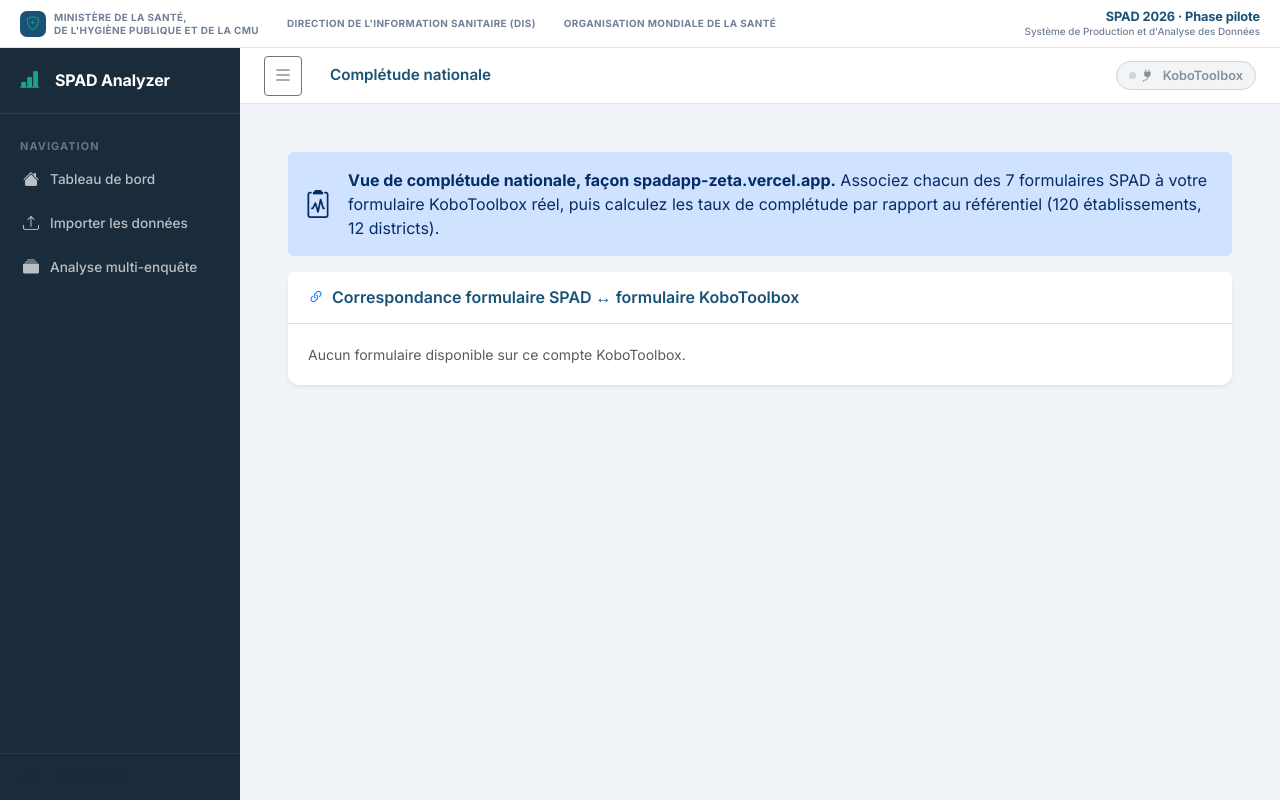
After one commit to kjmb2006-cmyk/spad-phakts-analyzer, a Flask app: template analyzer/templates/completude.html in a window 1280 px wide. The commit adds this page. Run offline with Flask 3, Linux system fonts and the light colour scheme; the template is opened without the code that fills it, so the values that code supplies are empty; some libraries are stand-ins or nearby versions.

Commit message:
Feature: vue de complétude nationale (nouvelle page /completude)
Phase 3 du chantier « reproduire spadapp-zeta.vercel.app » : branche le
référentiel (Phase 1) et le moteur de calcul (Phase 2) à une interface
utilisable — l'équivalent de la vue nationale du dashboard existant.

- Routes /completude (page), /completude/mapper (associer un formulaire SPAD
  F5-F07 à un formulaire KoboToolbox réel — un mapping explicite, pas de
  détection automatique possible : les UID Kobo ne portent aucune info sur
  le contenu du formulaire) et /completude/calculer (tire les données des
  formulaires mappés, calcule via completeness.national_summary, persiste
  le résultat en session avec horodatage).
- templates/completude.html : cartes par formulaire réutilisant les
  composants status-pill / progress-track déjà construits ; un formulaire
  non mappé affiche "Non calculé" plutôt qu'une fausse valeur à 0%.
- Entrée de navigation "Complétude nationale".

Bug trouvé et corrigé en cours de route : le bouton "Calculer" était dans un
<form> imbriqué dans le <form> de mapping — invalide en HTML, silencieusement
ignoré par le navigateur (le clic ne soumettait rien). Invisible dans les
tests automatisés (qui postent directement aux routes, sans passer par le
DOM) — seule la vérification dans un vrai navigateur l'a révélé. Corrigé en
détachant le bouton via l'attribut form="".

Validé : test de bout en bout avec soumissions simulées sur les vrais codes
établissements (mapping + calcul + statuts + gestion du cas non-mappé) et
vérification visuelle complète dans un vrai navigateur après correction du
bug de formulaire imbriqué.

```diff
--- a/analyzer/app.py
+++ b/analyzer/app.py
@@ -1,4 +1,4 @@
-import os, json, uuid, re
+import os, json, uuid, re, datetime
 import pandas as pd
 from flask import (Flask, render_template, request, session,
                    redirect, url_for, jsonify, send_file, flash, Response)
@@ -39,6 +39,8 @@ except ImportError:
 
 from modules import kobo_sync
 from modules import kobo_track
+from modules import reference_data as ref_data
+from modules import completeness as cp
 
 app = Flask(__name__)
 app.config.from_object(Config)
@@ -1972,6 +1974,83 @@ def suivi_analyser(uid):
     return redirect(url_for('data_preview'))
 
 
+# ─── Complétude nationale (référentiel + moteur de complétude) ────────────────
+#
+# Reproduit le tableau de bord de complétude façon spadapp-zeta.vercel.app :
+# l'utilisateur associe chacun des 7 formulaires SPAD à son formulaire Kobo
+# réel (un mapping, pas une détection automatique — les UID Kobo ne portent
+# aucune information sur le formulaire), puis « Calculer » tire les données
+# de chaque formulaire mappé et calcule reçu/cible/taux/statut via
+# modules/completeness.py, au regard du référentiel modules/reference_data.py.
+
+@app.route('/completude')
+def completude():
+    token = session.get('kobo_token')
+    if not token:
+        flash("Connectez-vous d'abord à KoboToolbox pour calculer la complétude.", 'warning')
+        return redirect(url_for('kobo_connect'))
+    instance = session.get('kobo_instance')
+    assets_result = list_assets(token, instance=instance)
+    assets = assets_result.get('assets', []) if assets_result.get('success') else []
+    mapping = session.get('spad_form_mapping', {})
+    result = session.get('completude_result')
+    return render_template(
+        'completude.html',
+        assets=assets,
+        assets_error=None if assets_result.get('success') else assets_result.get('error'),
+        mapping=mapping,
+        form_codes=ref_data.FORM_CODES,
+        form_labels=ref_data.FORM_LABELS,
+        result=result,
+        computed_at=session.get('completude_computed_at'),
+    )
+
+
+@app.route('/completude/mapper', methods=['POST'])
+def completude_mapper():
+    mapping = {}
+    for code in ref_data.FORM_CODES:
+        uid = (request.form.get(f'uid_{code}') or '').strip()
+        if uid:
+            mapping[code] = uid
+    session['spad_form_mapping'] = mapping
+    flash(f"Correspondance enregistrée pour {len(mapping)} formulaire(s) sur {len(ref_data.FORM_CODES)}.", 'success')
+    return redirect(url_for('completude'))
+
+
+@app.route('/completude/calculer', methods=['POST'])
+def completude_calculer():
+    token = session.get('kobo_token')
+    instance = session.get('kobo_instance')
+    mapping = session.get('spad_form_mapping', {})
+    if not token:
+        flash("Connectez-vous d'abord à KoboToolbox.", 'warning')
+        return redirect(url_for('completude'))
+    if not mapping:
+        flash("Associez au moins un formulaire avant de calculer.", 'warning')
+        return redirect(url_for('completude'))
+
+    ref = ref_data.load()
+    form_dataframes = {}
+    errors = []
+    for code, uid in mapping.items():
+        res = kobo_load_data(token, uid, instance=instance)
+        if res.get('success'):
+            form_dataframes[code] = res['df']
+        else:
+            errors.append(f"{code} : {res.get('error', 'erreur inconnue')}")
+
+    summary = cp.national_summary(ref, form_dataframes)
+    session['completude_result'] = summary
+    session['completude_computed_at'] = datetime.datetime.now().strftime('%d/%m/%Y %H:%M:%S')
+
+    if errors:
+        flash("Calcul partiel — erreurs : " + " · ".join(errors), 'warning')
+    else:
+        flash(f"Complétude calculée pour {len(form_dataframes)} formulaire(s).", 'success')
+    return redirect(url_for('completude'))
+
+
 # ─── Actualisation automatique KoboToolbox (polling en tâche de fond) ─────────
 #
 # Application desktop mono-utilisateur, sans URL publique : impossible de
--- a/analyzer/templates/base.html
+++ b/analyzer/templates/base.html
@@ -57,6 +57,9 @@
     {% endif %}
     <a href="{{ url_for('suivi') }}" class="nav-item {% if request.endpoint == 'suivi' %}active{% endif %}">
       <i class="bi bi-broadcast"></i> Suivi multi-formulaires
+    </a>
+    <a href="{{ url_for('completude') }}" class="nav-item {% if request.endpoint == 'completude' %}active{% endif %}">
+      <i class="bi bi-clipboard2-pulse"></i> Complétude nationale
     </a>
     {% endif %}
 
--- /dev/null
+++ b/analyzer/templates/completude.html
@@ -0,0 +1,106 @@
+{% extends "base.html" %}
+{% block title %}Complétude nationale — SPAD Analyzer{% endblock %}
+{% block page_title %}Complétude nationale{% endblock %}
+
+{% block content %}
+<div class="container-fluid px-4 py-3">
+
+  <div class="alert alert-primary border-0 d-flex align-items-center gap-3 mb-3">
+    <i class="bi bi-clipboard2-pulse fs-3"></i>
+    <div>
+      <strong>Vue de complétude nationale, façon spadapp-zeta.vercel.app.</strong>
+      Associez chacun des 7 formulaires SPAD à votre formulaire KoboToolbox réel, puis calculez
+      les taux de complétude par rapport au référentiel (120 établissements, 12 districts).
+    </div>
+  </div>
+
+  <!-- ═══ Correspondance formulaires ═══ -->
+  <div class="card border-0 shadow-sm mb-4">
+    <div class="card-header bg-white border-bottom py-3 d-flex justify-content-between align-items-center flex-wrap gap-2">
+      <h6 class="mb-0 fw-semibold"><i class="bi bi-link-45deg me-2 text-primary"></i>Correspondance formulaire SPAD ↔ formulaire KoboToolbox</h6>
+      {% if computed_at %}
+      <span class="text-muted small"><i class="bi bi-clock-history me-1"></i>Calculé le {{ computed_at }}</span>
+      {% endif %}
+    </div>
+    <div class="card-body">
+      {% if assets_error %}
+      <div class="alert alert-danger small mb-0">{{ assets_error }}</div>
+      {% elif not assets %}
+      <p class="text-muted small mb-0">Aucun formulaire disponible sur ce compte KoboToolbox.</p>
+      {% else %}
+      <!-- Formulaire de calcul déclaré séparément (pas imbriqué — le HTML
+           n'autorise pas les <form> imbriqués) ; le bouton "Calculer" s'y
+           rattache via l'attribut form="". -->
+      <form id="calculerForm" method="POST" action="{{ url_for('completude_calculer') }}"></form>
+
+      <form method="POST" action="{{ url_for('completude_mapper') }}">
+        <div class="row g-3">
+          {% for code in form_codes %}
+          <div class="col-md-6 col-lg-4">
+            <label class="form-label small fw-semibold">
+              {{ code }} — {{ form_labels[code] }}
+            </label>
+            <select name="uid_{{ code }}" class="form-select form-select-sm">
+              <option value="">— Non associé —</option>
+              {% for a in assets %}
+              <option value="{{ a.uid }}" {% if mapping.get(code) == a.uid %}selected{% endif %}>
+                {{ a.name }} ({{ a.submission_count }} soum.)
+              </option>
+              {% endfor %}
+            </select>
+          </div>
+          {% endfor %}
+        </div>
+        <div class="d-flex gap-2 mt-3">
+          <button type="submit" class="btn btn-outline-primary btn-sm">
+            <i class="bi bi-save me-1"></i>Enregistrer la correspondance
+          </button>
+          <button type="submit" form="calculerForm" class="btn btn-primary btn-sm" {% if not mapping %}disabled{% endif %}>
+            <i class="bi bi-calculator me-1"></i>Calculer la complétude
+          </button>
+        </div>
+      </form>
+      {% endif %}
+    </div>
+  </div>
+
+  <!-- ═══ Résultats ═══ -->
+  {% if result %}
+  <div class="d-flex align-items-center justify-content-between mb-3">
+    <span class="section-label"><i class="bi bi-bar-chart-line me-1"></i>Complétude par formulaire</span>
+  </div>
+  <div class="row g-3 mb-4">
+    {% for code in form_codes %}
+    {% set r = result[code] %}
+    <div class="col-md-6 col-lg-4">
+      <div class="stat-card-v {% if r.statut == 'cible' %}kpi-success{% elif r.statut == 'en_cours' %}kpi-warning{% elif r.statut == 'verifier' %}kpi-primary{% else %}kpi-primary{% endif %}">
+        <div class="d-flex justify-content-between align-items-start mb-2">
+          <h6 class="mb-0 fw-semibold" style="font-size:.85rem">{{ code }} — {{ r.label }}</h6>
+        </div>
+        <div class="d-flex align-items-baseline gap-2 mb-1">
+          <span class="stat-value-v" style="font-size:1.5rem">{{ r.recu }}</span>
+          <span class="text-muted small">/ {{ r.cible }}</span>
+        </div>
+        {% if r.taux is not none %}
+        <div class="progress-track mb-2">
+          <div class="progress-fill {% if r.statut == 'cible' %}is-cible{% elif r.statut == 'en_cours' %}is-en-cours{% elif r.statut == 'verifier' %}is-en-cours{% else %}is-zero{% endif %}"
+               style="width:{{ [r.taux, 100] | min }}%"></div>
+        </div>
+        {% endif %}
+        <span class="status-pill status-pill--{{ 'cible' if r.statut == 'cible' else ('en-cours' if r.statut == 'en_cours' else ('verifier' if r.statut == 'verifier' else 'zero')) }}">
+          {% if r.statut == 'inconnu' %}Non calculé
+          {% elif r.statut == 'zero' %}0 %
+          {% elif r.statut == 'en_cours' %}En cours{% if r.taux is not none %} · {{ r.taux }} %{% endif %}
+          {% elif r.statut == 'cible' %}Cible atteinte{% if r.taux is not none %} · {{ r.taux }} %{% endif %}
+          {% elif r.statut == 'verifier' %}À vérifier · {{ r.taux }} %
+          {% else %}{{ r.statut }}
+          {% endif %}
+        </span>
+      </div>
+    </div>
+    {% endfor %}
+  </div>
+  {% endif %}
+
+</div>
+{% endblock %}
```
